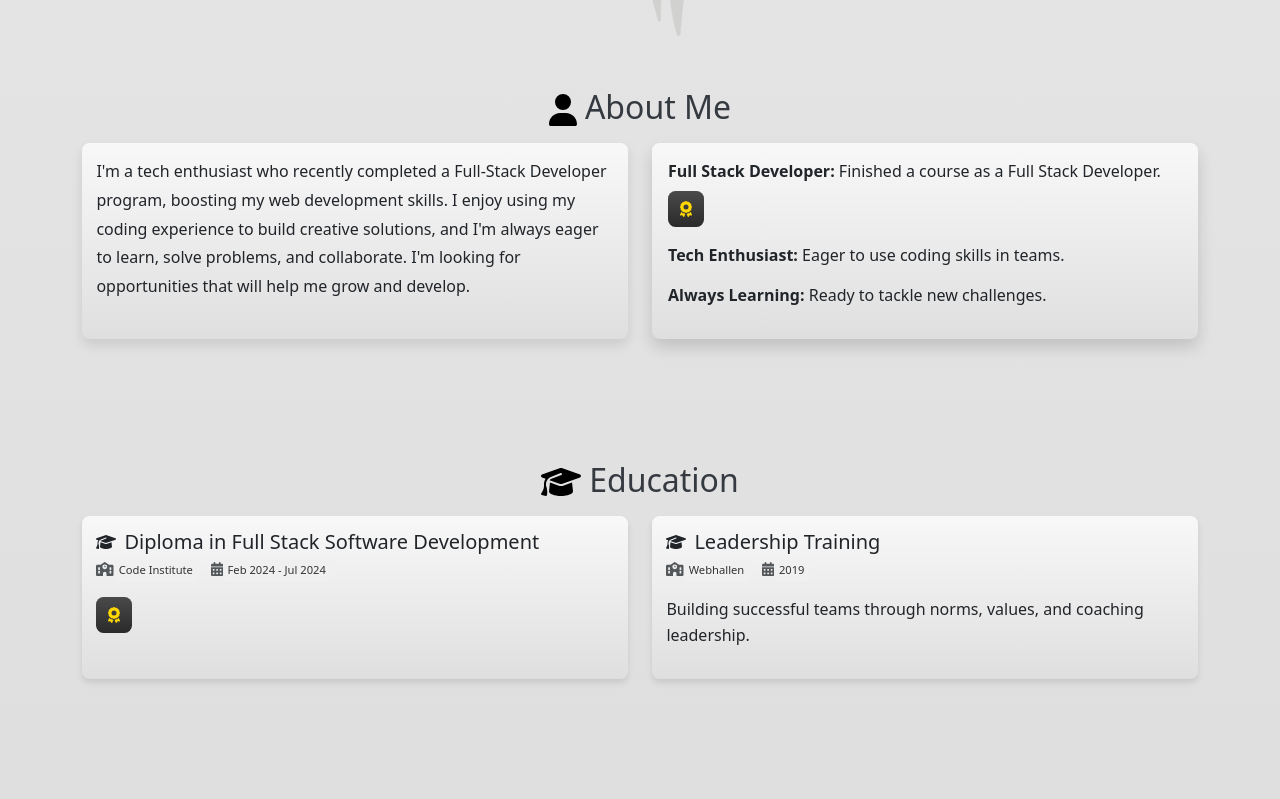
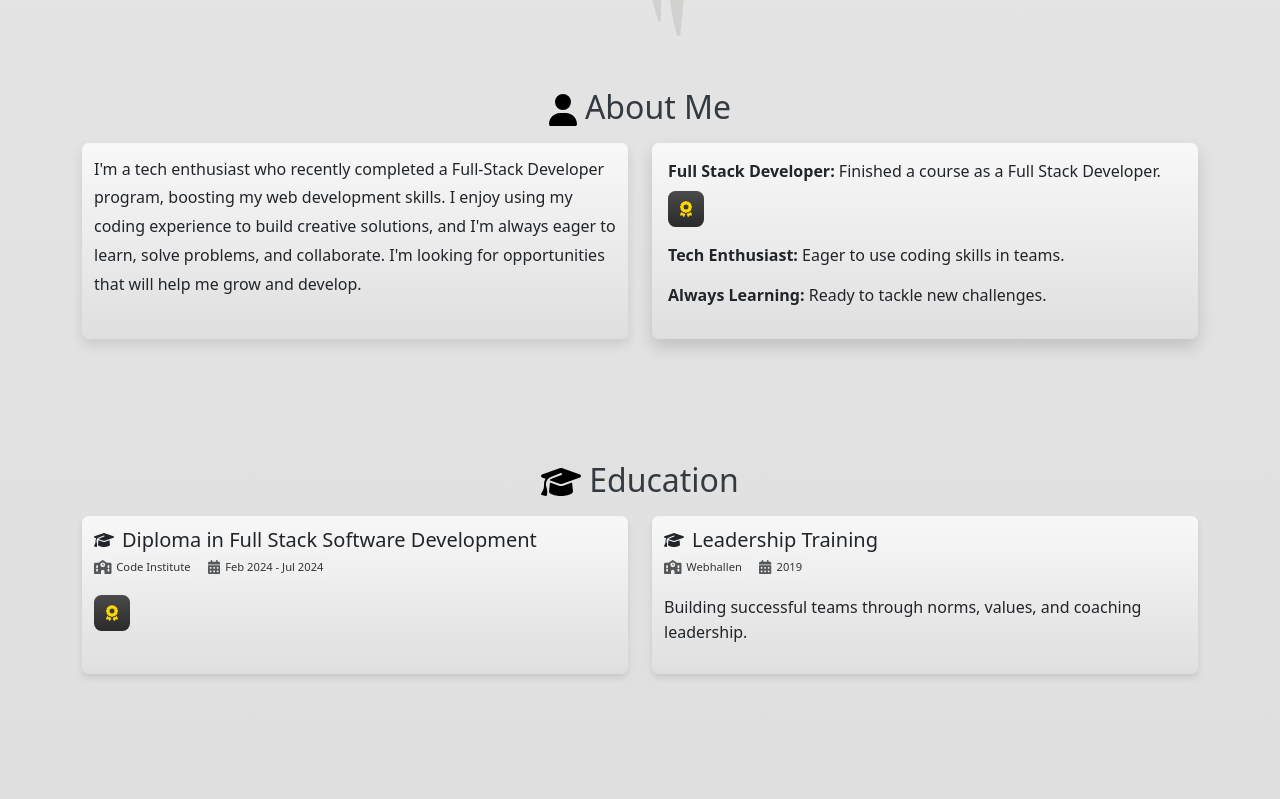
Before and after one commit to j0hanz/j0hanz-portfolio, a React (Create React App) app: page / in a window 1280 px wide. Shown: the part 715-1514 px from the top of the page. Built offline with nearby package versions, Linux system fonts and the light colour scheme.

Commit message:
Refactor border radius and padding

```diff
--- a/src/App.module.css
+++ b/src/App.module.css
@@ -113,7 +113,7 @@ code {
     #dedede 100%
   );
   border: none !important;
-  border-radius: 7.5px !important;
+  border-radius: 6.5px !important;
 }
 
 .cardBgImage,
@@ -144,7 +144,7 @@ code {
 }
 
 .cardBody {
-  padding: 0.9rem !important;
+  padding: 0.75rem !important;
   border: none !important;
 }
 
```
